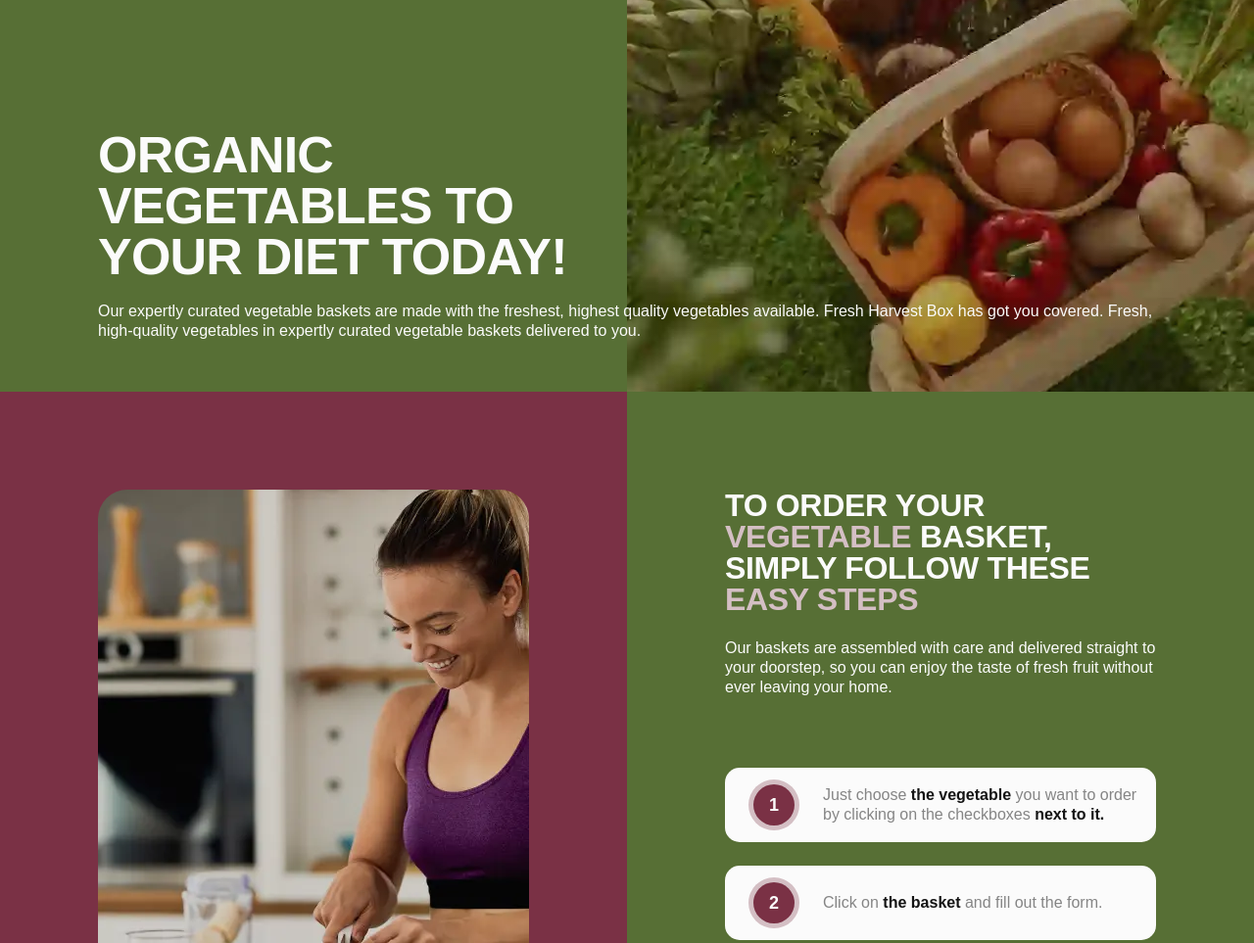
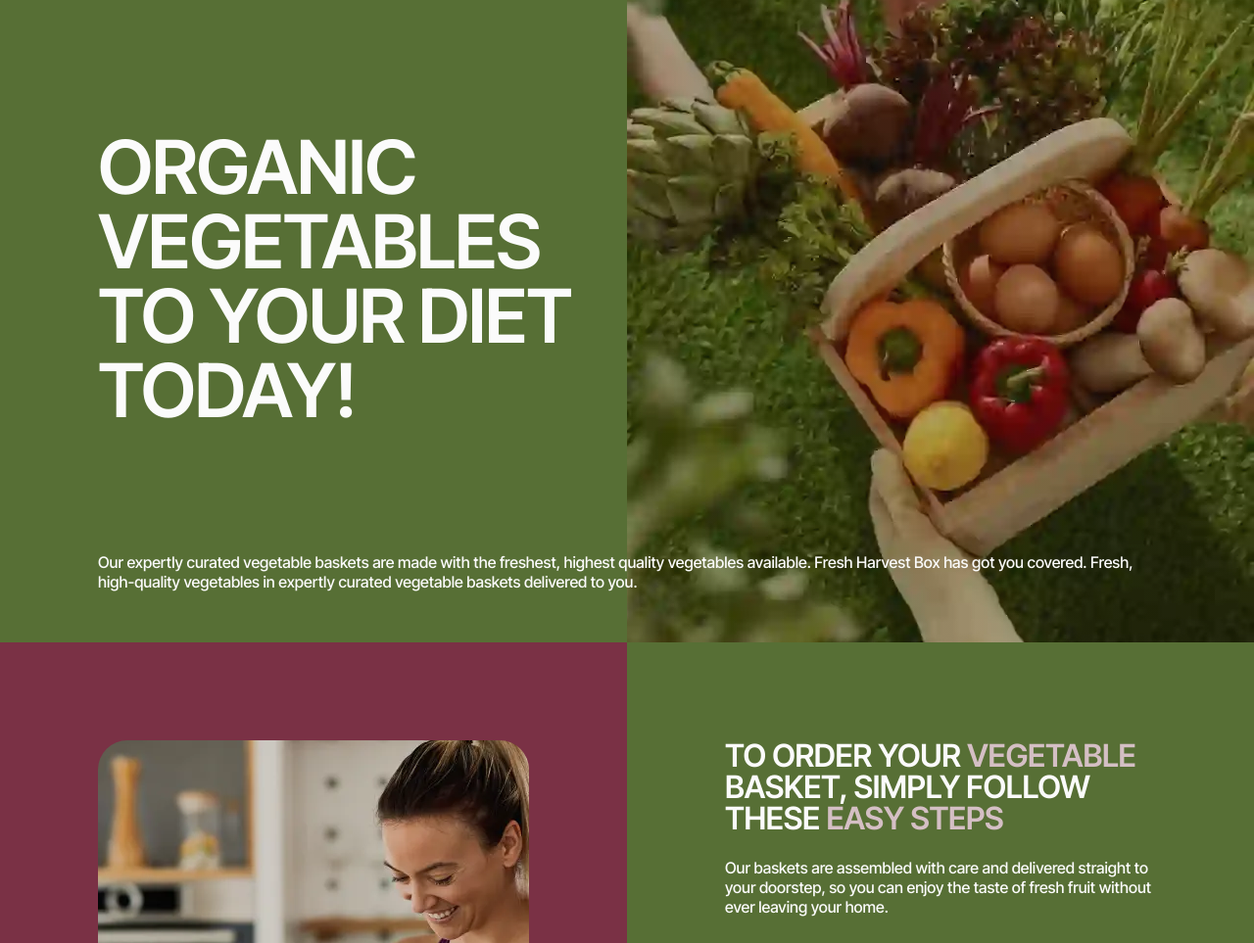
Before and after one commit to bohdan-miskov/goit-dream-test, a plain HTML site: page index.html in a window 1280 px wide. Shown: the part 100-1063 px from the top of the page at 98% size. Drawn offline with nearby package versions, Linux system fonts and the light colour scheme.

Commit message:
Deploying to gh-pages from @ bohdan-miskov/goit-dream-test@a730c548607a1a9a55f4acf242dc33bfbdcde0fb 🚀

```diff
--- a/index.html
+++ b/index.html
@@ -19,9 +19,19 @@
 
     />
 
+
+    <script>
+      document.addEventListener('DOMContentLoaded', function () {
+        const fontLink = document.createElement('link');
+        fontLink.rel = 'stylesheet';
+        fontLink.href = 'https://fonts.googleapis.com/css2?family=Inter+Tight:wght@100..900&display=swap';
+        document.head.appendChild(fontLink);
+      });
+    </script>
+<!--
     <link rel="preload" href="https://fonts.googleapis.com">
     <link rel="preload" href="https://fonts.gstatic.com" crossorigin>
-    <link href="https://fonts.googleapis.com/css2?family=Inter+Tight:wght@100..900&display=swap" rel="preload">
+    <link href="https://fonts.googleapis.com/css2?family=Inter+Tight:wght@100..900&display=swap" rel="preload"> -->
     <!-- <link rel="preload" href="https://fonts.googleapis.com/css2?family=Inter+Tight:wght@100..900&display=swap&font-display=swap" as="style" onload="this.onload=null;this.rel='stylesheet'">
 <noscript>
   <link href="https://fonts.googleapis.com/css2?family=Inter+Tight:wght@100..900&display=swap" rel="stylesheet">
@@ -89,16 +99,7 @@
     <main>
       <section class="hero-section">
   <div class="container">
-    <h1 class="hero-title" style="
-      text-transform: uppercase;
-      font-weight: 600;
-      font-size: 52px;
-      line-height: 100%;
-      letter-spacing: -0.015em;
-      text-transform: uppercase;
-      color: #fbfbfb;
-      margin-bottom: 20px;
-   " >organic vegetables to your diet today!</h1>
+    <h1 class="hero-title">organic vegetables to your diet today!</h1>
     <p" class="hero-descr">
       Our expertly curated vegetable baskets are made with the freshest, highest
       quality vegetables available. Fresh Harvest Box has got you covered.
```
